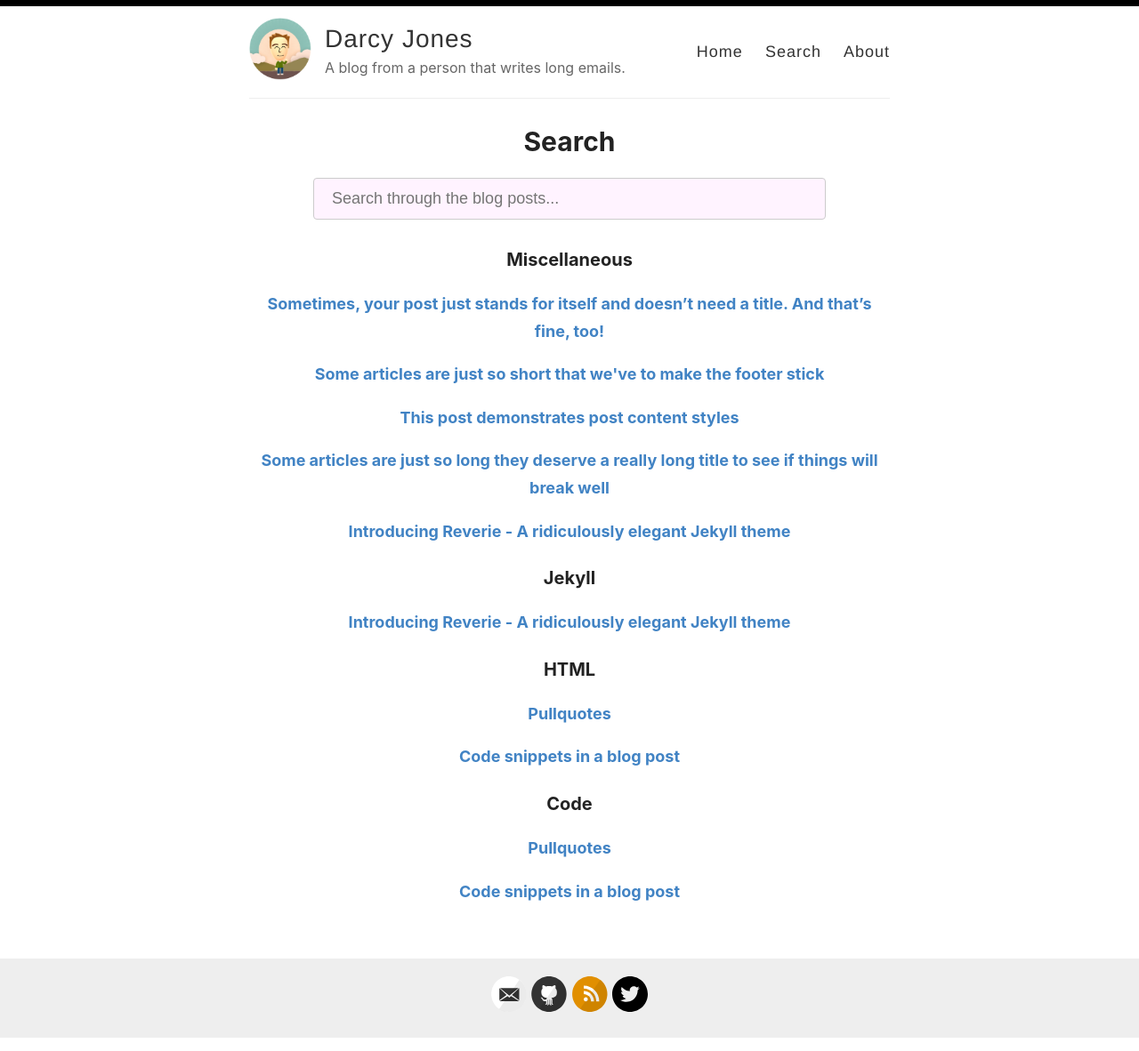
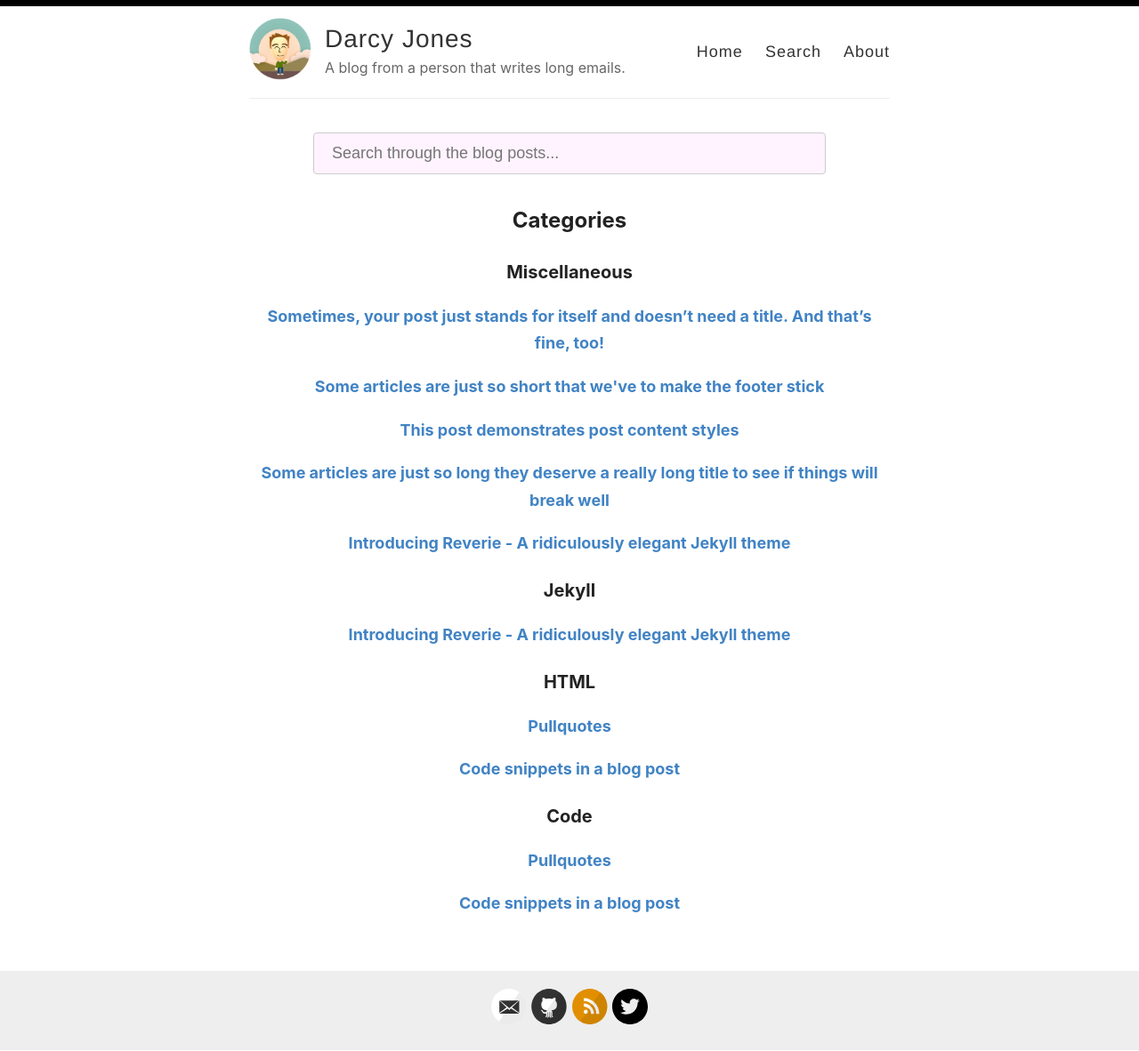
Before and after one commit to darcyabjones/darcyabjones.github.io, a Jekyll site: the page built from _pages/search.md, in a window 1280 px wide. Shown: the whole page at 89% size. Built offline with Jekyll 4.4.1, drawn with Linux system fonts in a browser that asks for light colours.

Commit message:
Update search.md

```diff
--- a/_pages/search.md
+++ b/_pages/search.md
@@ -1,6 +1,5 @@
 ---
 layout: page
-title: Search
 permalink: /search/
 ---
 
@@ -21,6 +20,8 @@ permalink: /search/
 </script>
 
 
+<h2>Categories</h2>
+
 <div id="archives">
 {% for category in site.categories %}
   <div class="archive-group">
```
